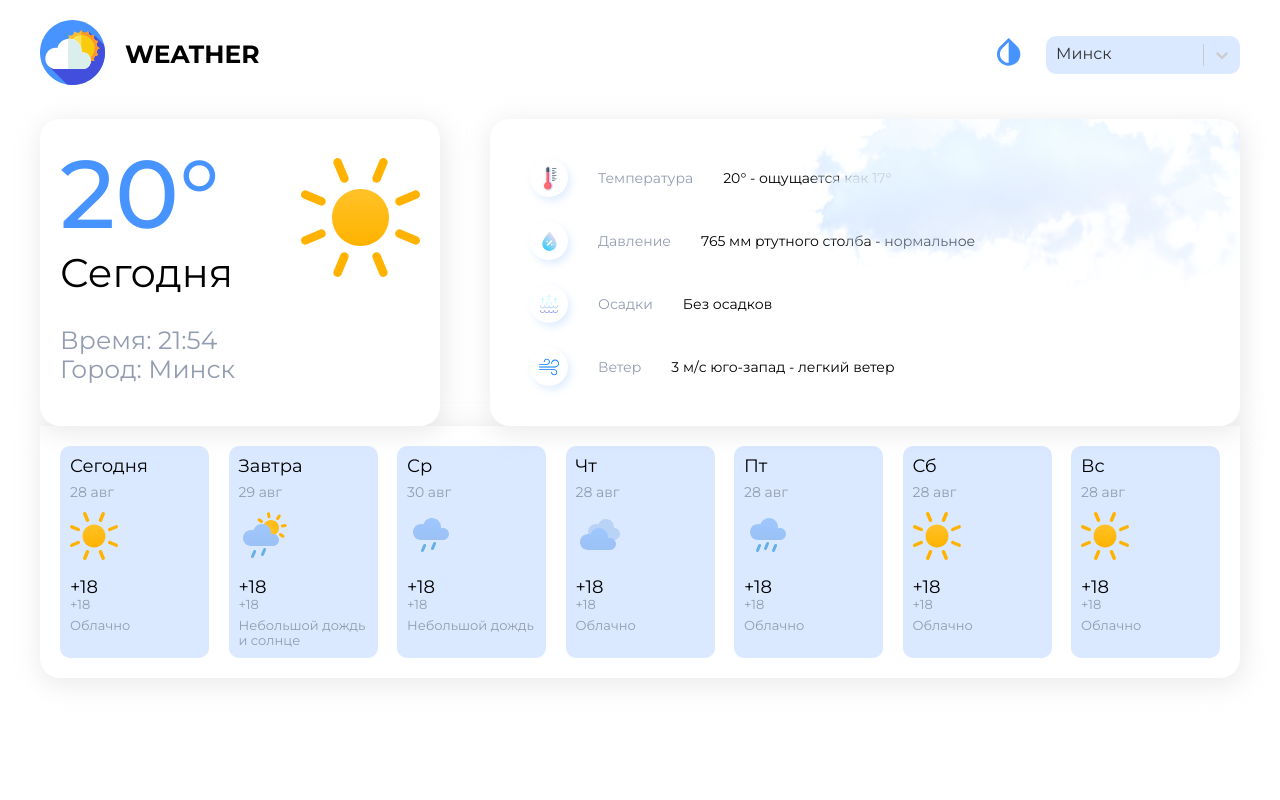
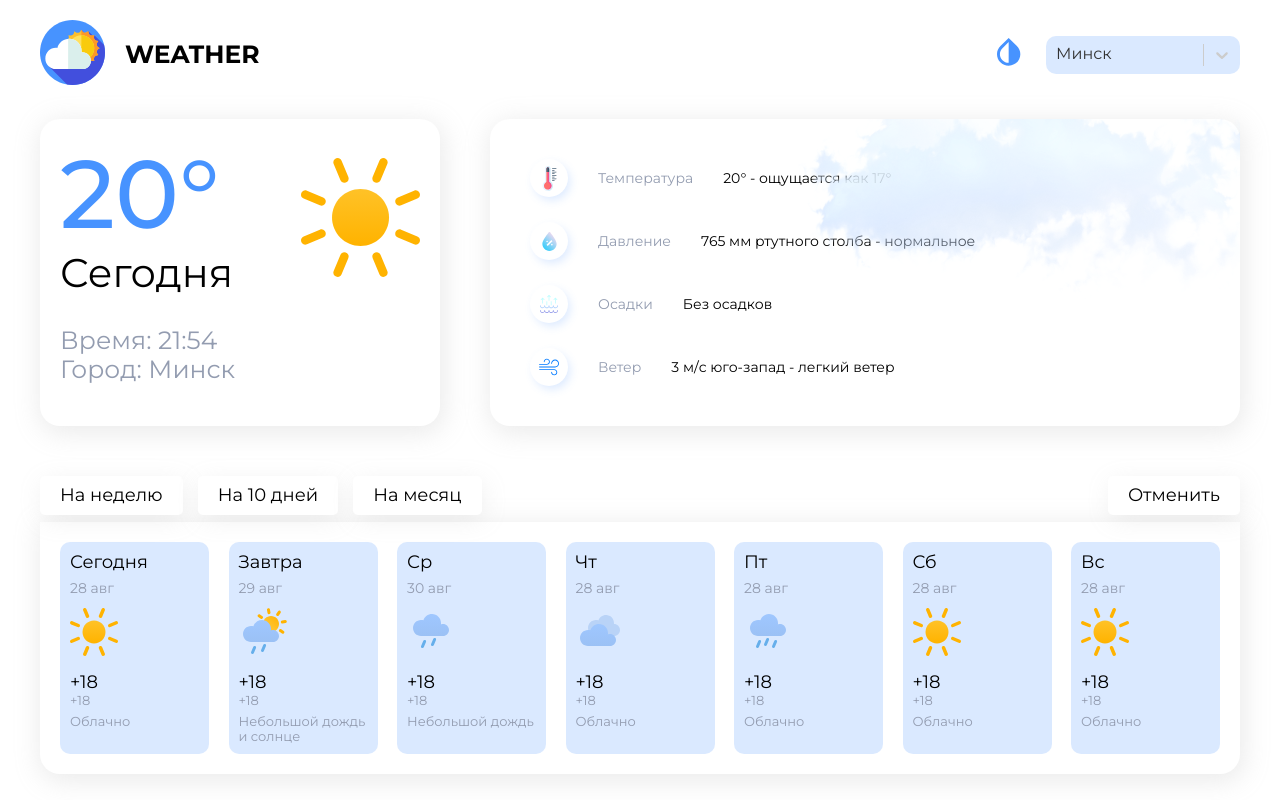
Before and after one commit to Catysha/weather_app, a React (Create React App) app: page / in a window 1280 px wide. Built offline with nearby package versions, Linux system fonts and the light colour scheme.

Commit message:
feat: realise component Tabs with styles

```diff
--- a/src/pages/Home/components/Days/Days.module.scss
+++ b/src/pages/Home/components/Days/Days.module.scss
@@ -54,3 +54,38 @@
     box-shadow: 0 3px 20px rgba(147, 144, 144, 0.28);
   }
 }
+
+.tabs{
+  display: flex;
+  justify-content: space-between;
+  margin-bottom: 7px;
+}
+
+.cancel,
+.tab {
+  box-shadow: 2px 5px 25px -3px rgba(180, 180, 180, 0.25);
+  border-radius: 5px;
+  padding: 9px 20px;
+  background-color: $lite-background;
+  margin-right: 15px;
+  color: $lite-color;
+  font-size: 18px;
+  display: flex;
+  justify-content: center;
+  align-items: center;
+}
+
+.cancel{
+  margin-right: 0;
+}
+
+.tab{
+  &.active{
+    background: $primary-color;
+    color: #fff;
+  }
+}
+
+.tabs__wrapper{
+  display: flex;
+}
--- a/src/pages/Home/components/Days/Days.tsx
+++ b/src/pages/Home/components/Days/Days.tsx
@@ -1,6 +1,7 @@
 import React from "react";
 import s from "./Days.module.scss";
 import {Card} from "./Card";
+import {Tabs} from "./Tabs";
 
 interface Props {
 
@@ -74,9 +75,14 @@
             info: 'Облачно',
         },
     ];
-    return (<div className={s.days}>
-        {days.map((day: Day) => (
-            <Card day={day}/>
-        ))}
-    </div>)
+    return (
+        <>
+            <Tabs/>
+            <div className={s.days}>
+                {days.map((day: Day) => (
+                    <Card day={day}/>
+                ))}
+            </div>
+        </>
+    )
 }
--- a/src/pages/Home/components/Days/Tabs.tsx
+++ b/src/pages/Home/components/Days/Tabs.tsx
@@ -1,12 +1,30 @@
-import React from "react";
-import s from "./Days.module.scss";
+import React from 'react';
+import s from './Days.module.scss';
 
-interface Props {
-
-}
+interface Props {}
 
 export const Tabs = (props: Props) => {
-    return (<div className={s.tabs}>
-
-        </div>)
-}
+    const tabs = [
+        {
+            value: 'На неделю',
+        },
+        {
+            value: 'На 10 дней',
+        },
+        {
+            value: 'На месяц',
+        },
+    ];
+    return (
+        <div className={s.tabs}>
+            <div className={s.tabs__wrapper}>
+                {tabs.map(tab => (
+                    <div className={s.tab} key={tab.value}>
+                        {tab.value}
+                    </div>
+                ))}
+            </div>
+            <div className={s.cancel}>Отменить</div>
+        </div>
+    );
+};
--- a/src/pages/Home/components/Home.module.scss
+++ b/src/pages/Home/components/Home.module.scss
@@ -5,4 +5,5 @@
 .wrapper{
   display: flex;
   justify-content: space-between;
+  margin-bottom: 50px;
 }
```
